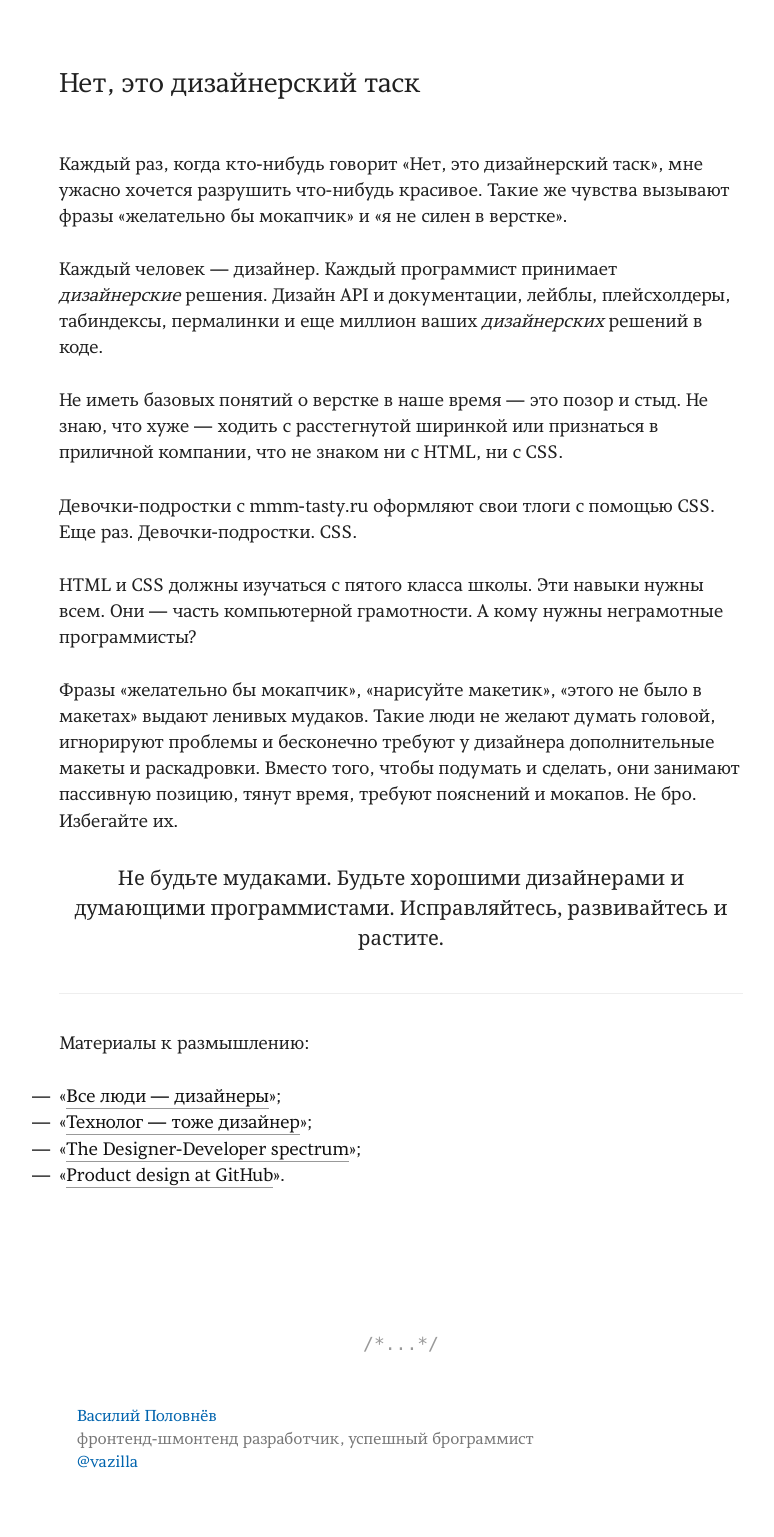
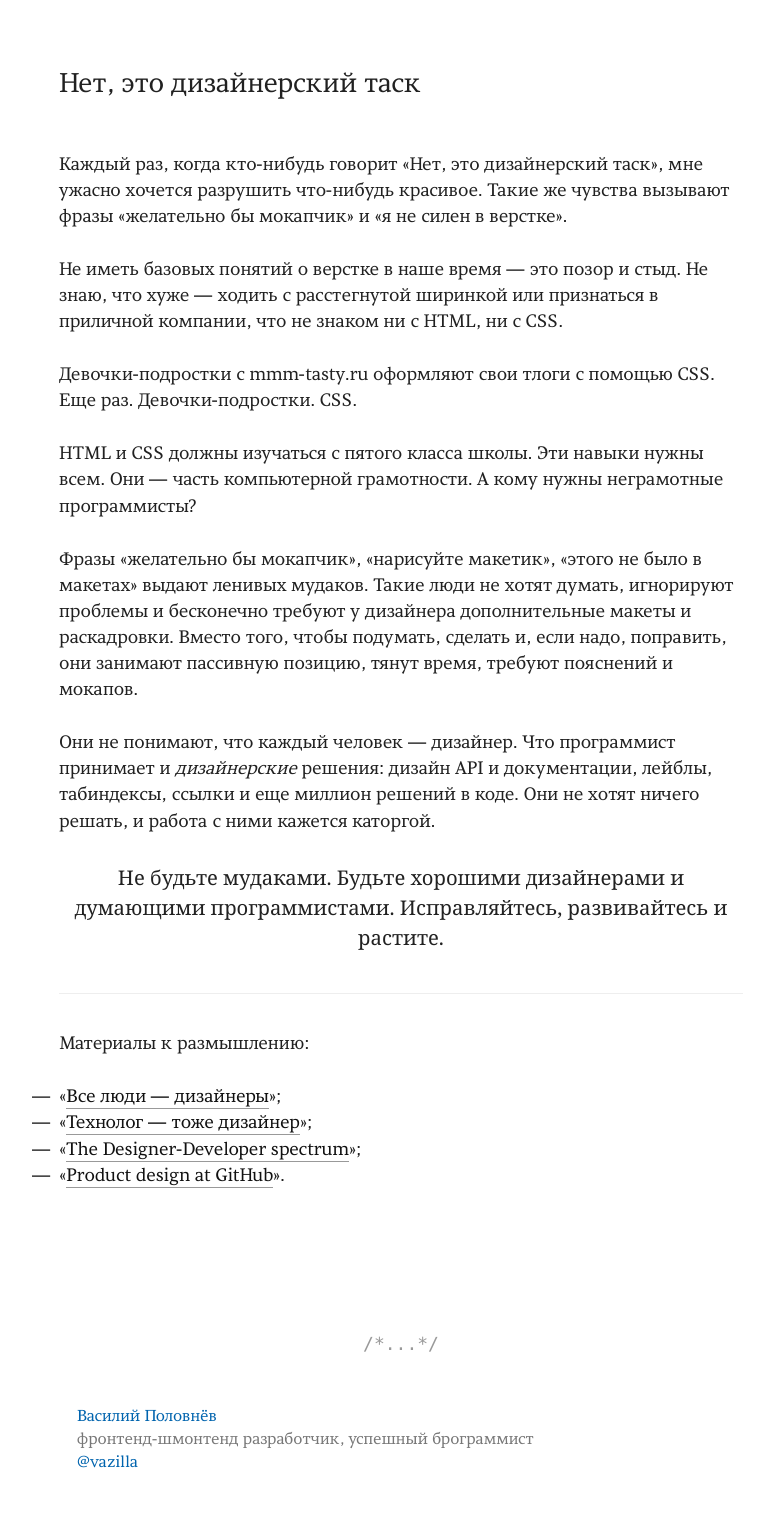
Before and after one commit to vast/vast.github.io, a Jekyll site: the page built from _posts/2014-02-06-not-a-designer.md, in a window 1280 px wide. Shown: the whole page, without its empty margins (239-1013 px from the left). Built offline with Jekyll 4.4.1, drawn with Linux system fonts in a browser that asks for light colours; Markdown is read by kramdown in place of the engine named in the settings.

Commit message:
wordsmithing not-a-designer post

```diff
--- a/_posts/2014-02-06-not-a-designer.md
+++ b/_posts/2014-02-06-not-a-designer.md
@@ -6,15 +6,15 @@ layout: default
 
 Каждый раз, когда кто-нибудь говорит «Нет, это дизайнерский таск», мне ужасно хочется разрушить что-нибудь красивое. Такие же чувства вызывают фразы «желательно бы мокапчик» и «я не силен в верстке».
 
-Каждый человек — дизайнер. Каждый программист принимает _дизайнерские_ решения. Дизайн API и документации, лейблы, плейсхолдеры, табиндексы, пермалинки и еще миллион ваших _дизайнерских_ решений в коде.
-
 Не иметь базовых понятий о верстке в наше время — это позор и стыд. Не знаю, что хуже — ходить с расстегнутой ширинкой или признаться в приличной компании, что не знаком ни с HTML, ни с CSS.
 
 Девочки-подростки с mmm-tasty.ru оформляют свои тлоги с помощью CSS. Еще раз. Девочки-подростки. CSS.
 
 HTML и CSS должны изучаться с пятого класса школы. Эти навыки нужны всем. Они — часть компьютерной грамотности. А кому нужны неграмотные программисты?
 
-Фразы «желательно бы мокапчик», «нарисуйте макетик», «этого не было в макетах» выдают ленивых мудаков. Такие люди не желают думать головой, игнорируют проблемы и бесконечно требуют у дизайнера дополнительные макеты и раскадровки. Вместо того, чтобы подумать и сделать, они занимают пассивную позицию, тянут время, требуют пояснений и мокапов. Не бро. Избегайте их.
+Фразы «желательно бы мокапчик», «нарисуйте макетик», «этого не было в макетах» выдают ленивых мудаков. Такие люди не хотят думать, игнорируют проблемы и бесконечно требуют у дизайнера дополнительные макеты и раскадровки. Вместо того, чтобы подумать, сделать и, если надо, поправить, они занимают пассивную позицию, тянут время, требуют пояснений и мокапов.
+
+Они не понимают, что каждый человек — дизайнер. Что программист принимает и _дизайнерские_ решения: дизайн API и документации, лейблы, табиндексы, ссылки и еще миллион решений в коде. Они не хотят ничего решать, и работа с ними кажется каторгой.
 
 <div class="outstanding">
   Не будьте мудаками. Будьте хорошими дизайнерами и думающими программистами.
```
